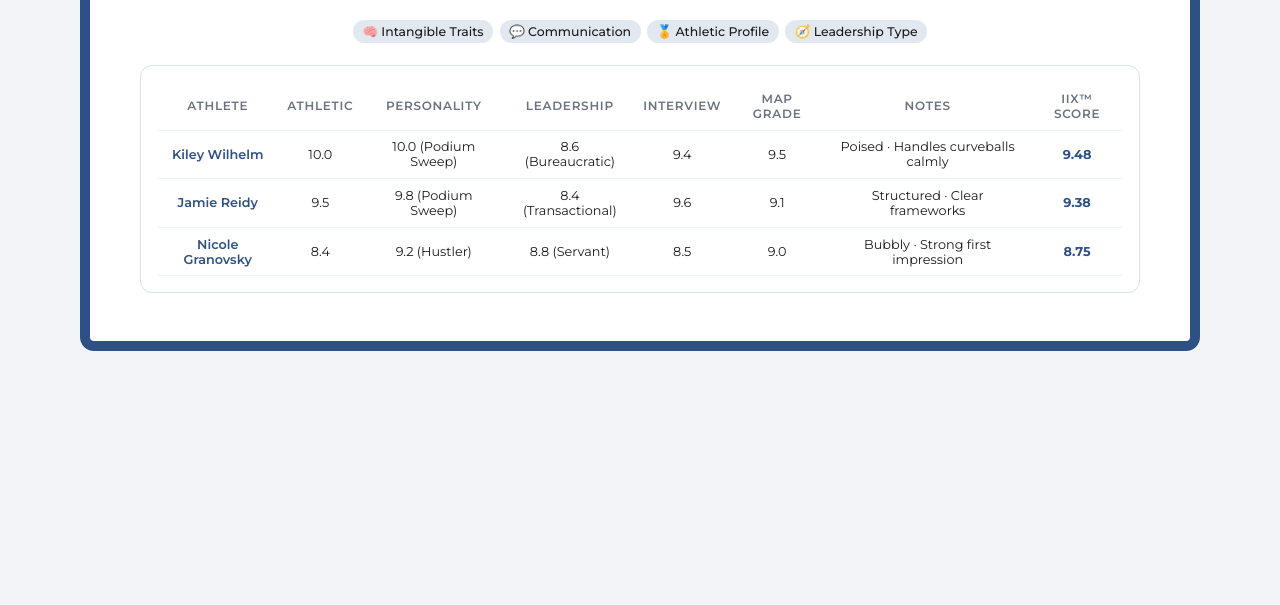
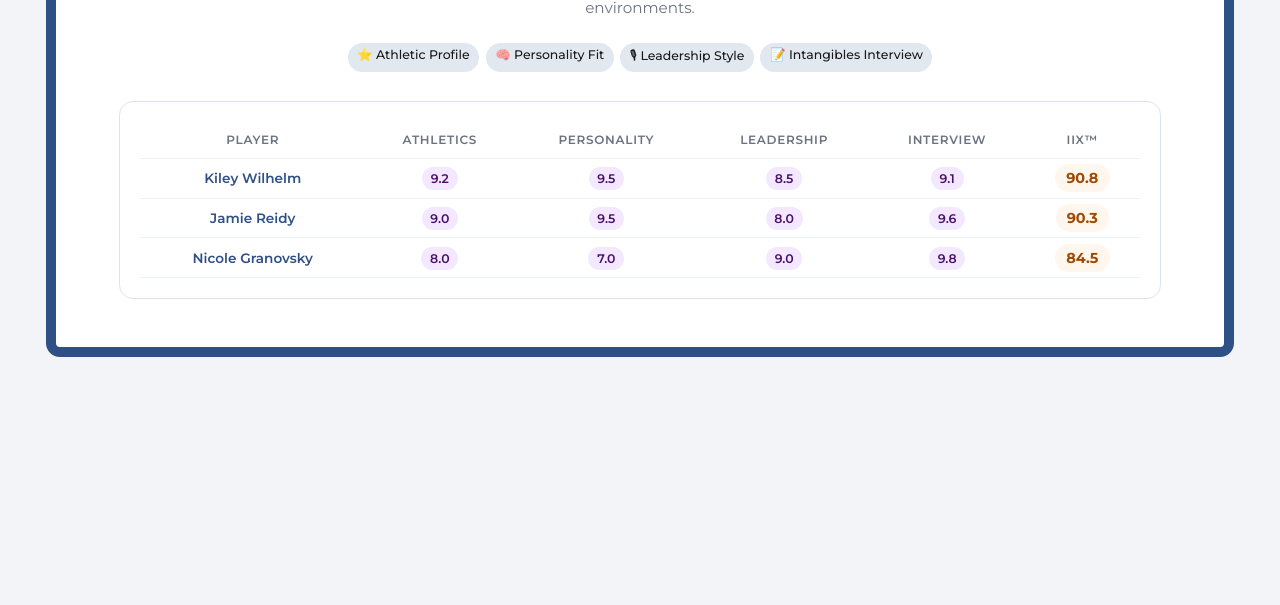
Before and after one commit to mapdleague-jpg/MAP-Create-A-Player, a plain HTML site: page intangibles-index/index.html in a window 1280 px wide. Shown: the part 195-800 px from the top of the page. Drawn offline with Linux system fonts and the light colour scheme.

Commit message:
Update index.html

```diff
--- a/intangibles-index/index.html
+++ b/intangibles-index/index.html
@@ -4,8 +4,6 @@
   <meta charset="UTF-8" />
   <title>MAP Intangibles Index™</title>
   <meta name="viewport" content="width=device-width, initial-scale=1" />
-
-  <!-- MAP Fonts -->
   <link href="https://fonts.googleapis.com/css2?family=Archivo+Black&family=Montserrat:wght@300;400;500;600;700&display=swap" rel="stylesheet" />
 
   <style>
@@ -18,18 +16,9 @@
       --text-muted: #6b7280;
     }
 
-    * { box-sizing: border-box; }
-
-    body {
-      margin: 0;
-      padding: 2rem;
-      background: var(--bg); /* THIS is what makes the blue border visible */
-      font-family: 'Montserrat', sans-serif;
-      color: var(--text-main);
-      text-align: center;
-    }
-
-    /* 🔵 MAP BORDER FRAME */
+    /* ========================================================= */
+    /* 🔵 MAP BORDER FRAME — EXACT MATCH TO CREATE-A-PLAYER™ */
+    /* ========================================================= */
     .page-frame {
       border: 10px solid var(--map-blue);
       border-radius: 14px;
@@ -37,6 +26,15 @@
       padding: 2.5rem 1.5rem 3rem;
       max-width: 1120px;
       margin: 0 auto;
+    }
+
+    body {
+      margin: 0;
+      padding: 2rem;
+      background: var(--bg);
+      font-family: 'Montserrat', sans-serif;
+      color: var(--text-main);
+      text-align: center;
     }
 
     .page-title {
@@ -51,8 +49,8 @@
     .page-subtitle {
       font-size: 0.95rem;
       color: var(--text-muted);
-      max-width: 760px;
-      margin: 0 auto 1.4rem;
+      max-width: 780px;
+      margin: 0 auto 1.5rem;
       line-height: 1.45;
     }
 
@@ -61,7 +59,7 @@
       justify-content: center;
       gap: 0.4rem;
       flex-wrap: wrap;
-      margin-bottom: 1.4rem;
+      margin-bottom: 1.8rem;
     }
 
     .pill {
@@ -73,12 +71,11 @@
       font-weight: 500;
     }
 
-    /* TABLE CARD */
     .table-card {
       background: var(--card-bg);
+      border-radius: 14px;
       border: 1px solid var(--border);
-      border-radius: 12px;
-      padding: 1rem;
+      padding: 1.25rem;
       max-width: 1000px;
       margin: 0 auto;
       overflow-x: auto;
@@ -92,30 +89,42 @@
     }
 
     th, td {
-      padding: 0.55rem;
+      padding: 0.65rem 0.45rem;
       border-bottom: 1px solid #edf2f7;
-      font-size: 0.8rem;
+      font-size: 0.85rem;
     }
 
     th {
       text-transform: uppercase;
       font-size: 0.75rem;
+      color: var(--text-muted);
       letter-spacing: 0.06em;
-      color: var(--text-muted);
       font-weight: 600;
     }
 
     .cell-name {
+      color: var(--map-blue);
       font-weight: 600;
-      color: var(--map-blue);
     }
 
-    .score-highlight {
+    .score-badge {
+      background: #f3e8ff;
+      color: #4b106e;
+      padding: 0.25rem 0.55rem;
+      border-radius: 999px;
+      font-size: 0.78rem;
+      font-weight: 600;
+    }
+
+    .final-badge {
+      background: #fff7ed;
+      color: #a04900;
+      padding: 0.3rem 0.7rem;
+      border-radius: 999px;
+      font-size: 0.9rem;
       font-weight: 700;
-      color: var(--map-blue);
     }
   </style>
-
 </head>
 
 <body>
@@ -125,72 +134,60 @@
     <h1 class="page-title">MAP Intangibles Index™</h1>
 
     <p class="page-subtitle">
-      A behavioral-performance metric evaluating discipline, communication, coachability,
-      leadership style, and MAP interview performance, weighted into a 0–10 score.
+      The Intangibles Index™ evaluates competitiveness, presence, leadership, and interpersonal performance — the traits that shape how confidently a candidate performs in high-pressure interview environments.
     </p>
 
     <div class="pill-row">
-      <span class="pill">🧠 Intangible Traits</span>
-      <span class="pill">💬 Communication</span>
-      <span class="pill">🏅 Athletic Profile</span>
-      <span class="pill">🧭 Leadership Type</span>
+      <span class="pill">⭐ Athletic Profile</span>
+      <span class="pill">🧠 Personality Fit</span>
+      <span class="pill">🎙 Leadership Style</span>
+      <span class="pill">📝 Intangibles Interview</span>
     </div>
 
     <section class="table-card">
-
       <table>
         <thead>
           <tr>
-            <th>Athlete</th>
-            <th>Athletic</th>
+            <th>Player</th>
+            <th>Athletics</th>
             <th>Personality</th>
             <th>Leadership</th>
             <th>Interview</th>
-            <th>MAP Grade</th>
-            <th>Notes</th>
-            <th>IIX™ Score</th>
+            <th>IIX™</th>
           </tr>
         </thead>
 
         <tbody>
           <tr>
             <td class="cell-name">Kiley Wilhelm</td>
-            <td>10.0</td>
-            <td>10.0 (Podium Sweep)</td>
-            <td>8.6 (Bureaucratic)</td>
-            <td>9.4</td>
-            <td>9.5</td>
-            <td>Poised · Handles curveballs calmly</td>
-            <td class="score-highlight">9.48</td>
+            <td><span class="score-badge">9.2</span></td>
+            <td><span class="score-badge">9.5</span></td>
+            <td><span class="score-badge">8.5</span></td>
+            <td><span class="score-badge">9.1</span></td>
+            <td><span class="final-badge">90.8</span></td>
           </tr>
 
           <tr>
             <td class="cell-name">Jamie Reidy</td>
-            <td>9.5</td>
-            <td>9.8 (Podium Sweep)</td>
-            <td>8.4 (Transactional)</td>
-            <td>9.6</td>
-            <td>9.1</td>
-            <td>Structured · Clear frameworks</td>
-            <td class="score-highlight">9.38</td>
+            <td><span class="score-badge">9.0</span></td>
+            <td><span class="score-badge">9.5</span></td>
+            <td><span class="score-badge">8.0</span></td>
+            <td><span class="score-badge">9.6</span></td>
+            <td><span class="final-badge">90.3</span></td>
           </tr>
 
           <tr>
             <td class="cell-name">Nicole Granovsky</td>
-            <td>8.4</td>
-            <td>9.2 (Hustler)</td>
-            <td>8.8 (Servant)</td>
-            <td>8.5</td>
-            <td>9.0</td>
-            <td>Bubbly · Strong first impression</td>
-            <td class="score-highlight">8.75</td>
+            <td><span class="score-badge">8.0</span></td>
+            <td><span class="score-badge">7.0</span></td>
+            <td><span class="score-badge">9.0</span></td>
+            <td><span class="score-badge">9.8</span></td>
+            <td><span class="final-badge">84.5</span></td>
           </tr>
         </tbody>
       </table>
-
     </section>
 
   </div>
-
 </body>
 </html>
```
